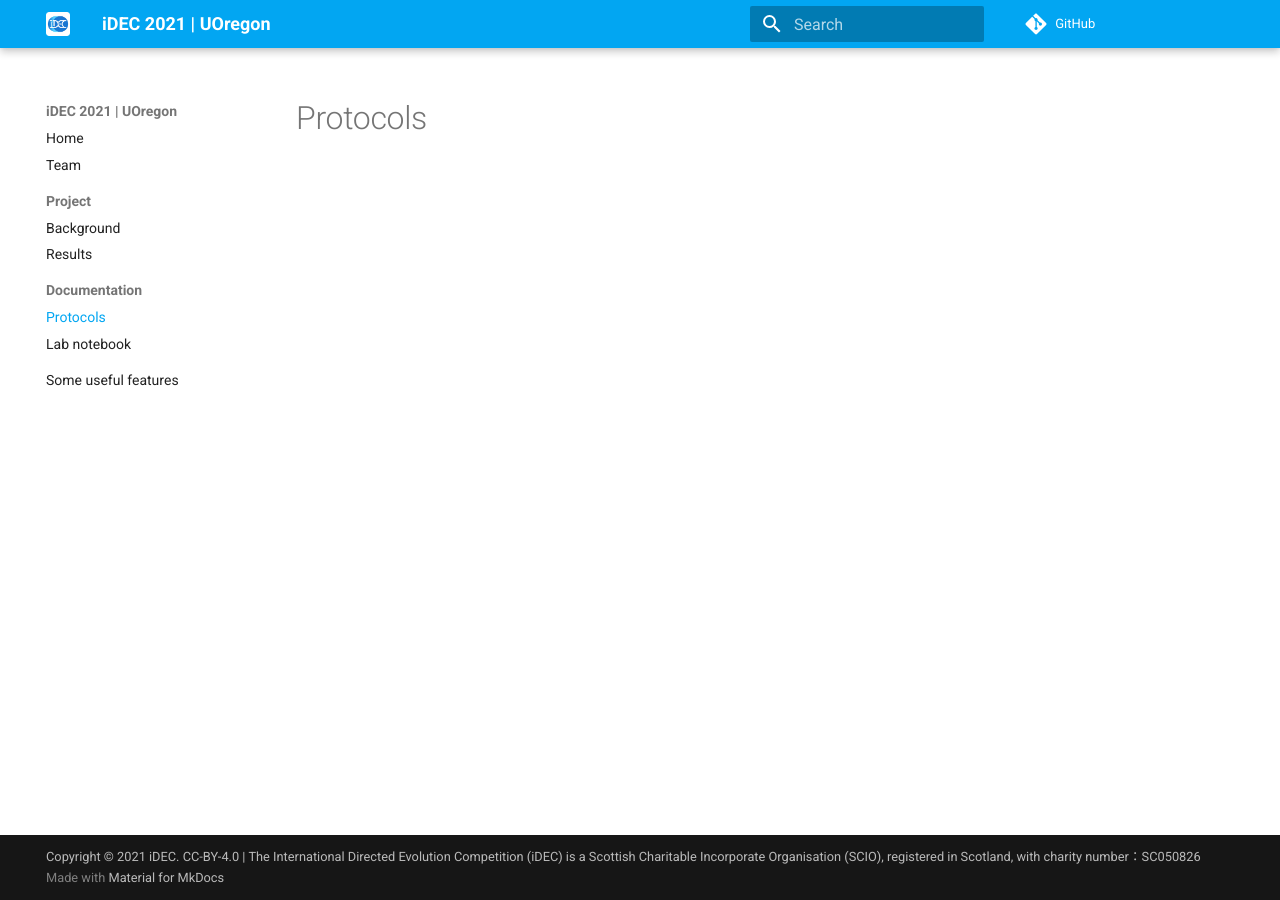
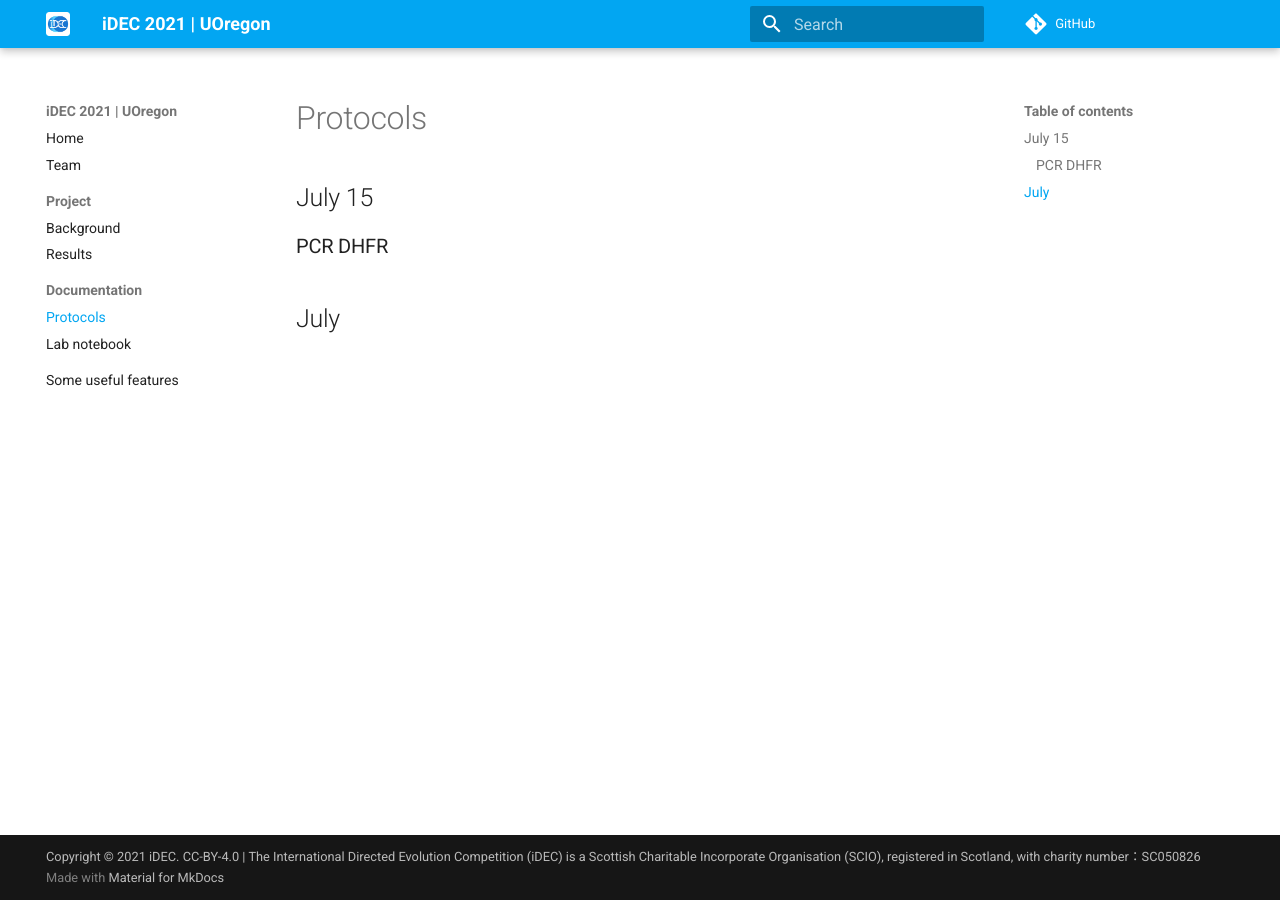
Before and after one commit to idec2021/UOregon, an MkDocs documentation site: the page built from docs/documentation/protocols.md, in a window 1280 px wide. Built offline with MkDocs 1.6.1 and Material for MkDocs 9.7.7, drawn with Linux system fonts in a browser that asks for light colours; comment, search, counter and statistics services are not loaded.

Commit message:
Update protocols.md

```diff
--- a/docs/documentation/protocols.md
+++ b/docs/documentation/protocols.md
@@ -1 +1,9 @@
 # Protocols
+
+## July 15
+
+### PCR DHFR
+
+
+
+## July
```
